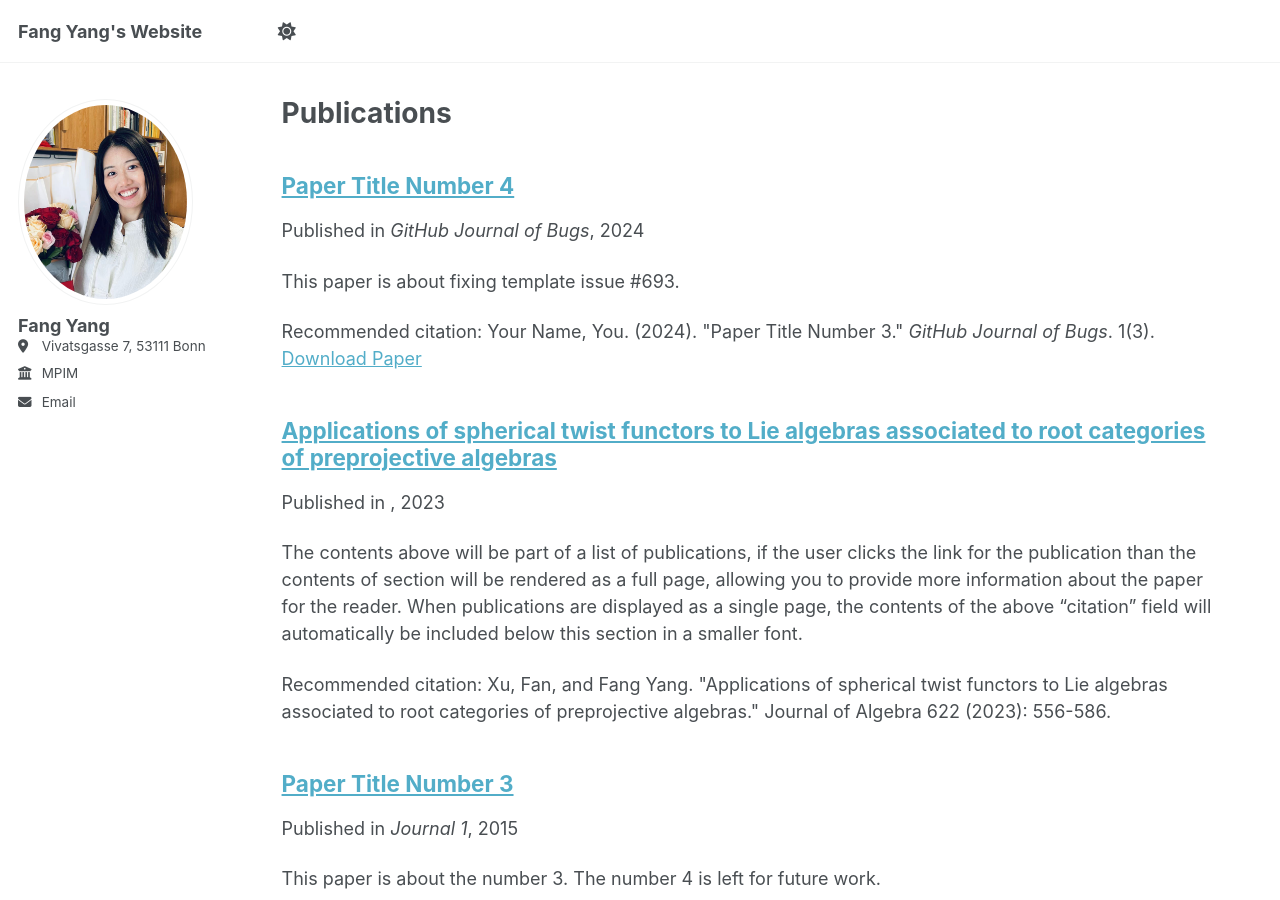
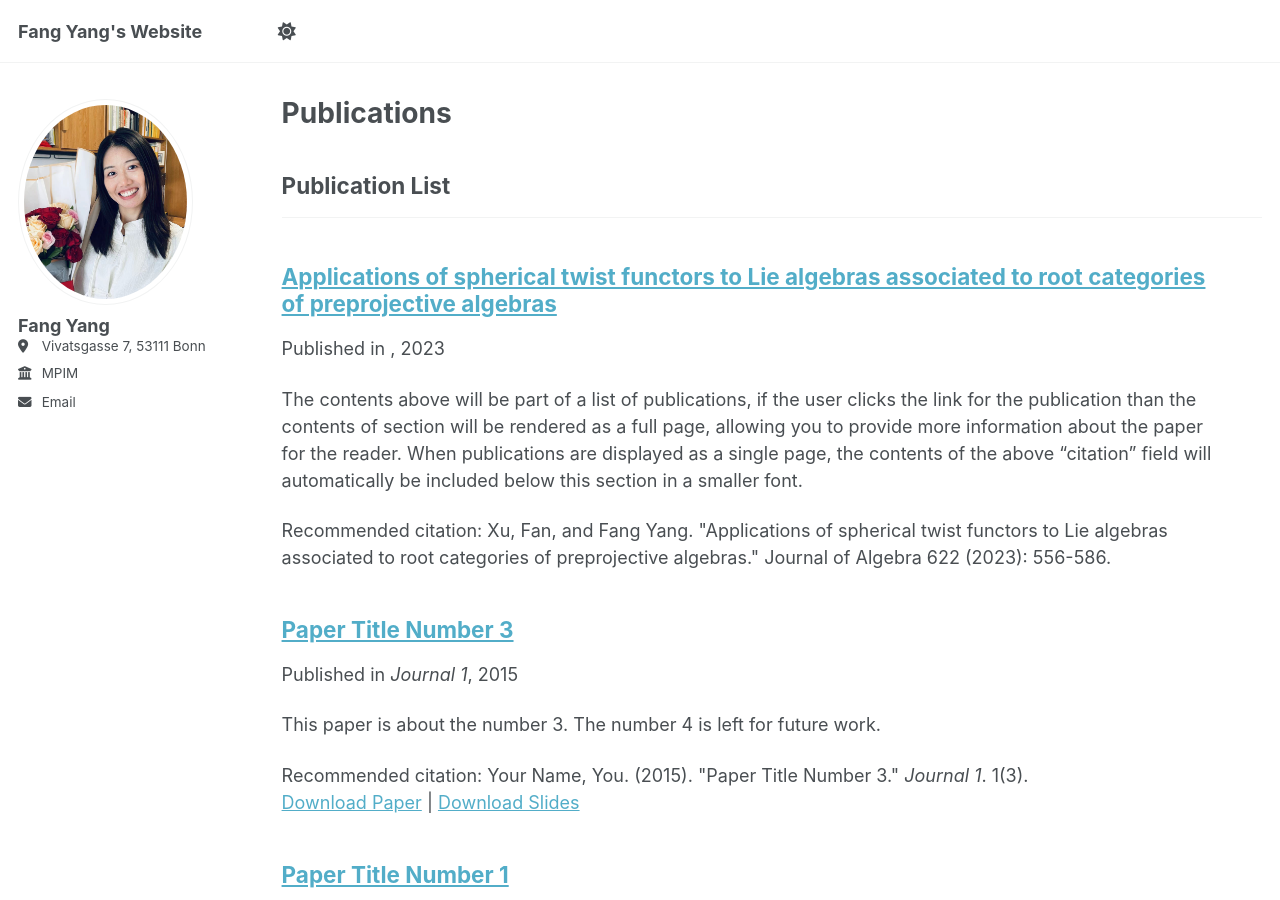
Before and after one commit to FangYang-math/FangYang-math.github.io, a Jekyll site: the page built from _pages/publications.html, in a window 1280 px wide and 900 px high. Built offline with Jekyll 4.4.1, drawn with Linux system fonts in a browser that asks for light colours.

Commit message:
Update _config.yml

```diff
--- a/_config.yml
+++ b/_config.yml
@@ -33,13 +33,13 @@ author:
 
 
 # Publication Category - The following the list of publication categories and their headings
-#publication_category:
+publication_category:
 #  books:
  #   title: 'Books'
- # manuscripts:
-  #  title: 'Journal Articles'
-  #conferences:
-  #  title: 'Conference Papers'
+ manuscripts:
+   title: 'Publication List'
+conferences:
+   title: 'Preprints'
 
 # Site Settings
 teaser                   :  # filename of teaser fallback teaser image placed in /images/, .e.g. "500x300.png"
```
